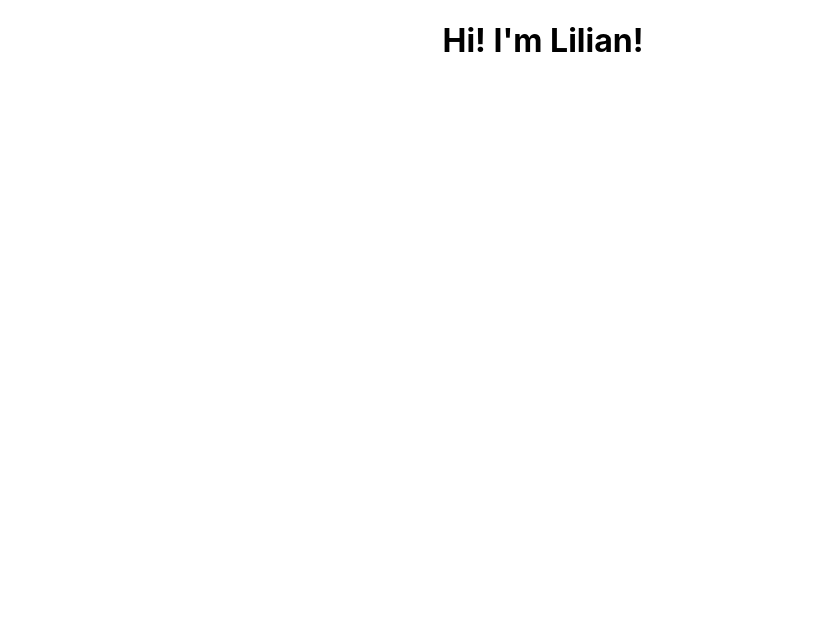
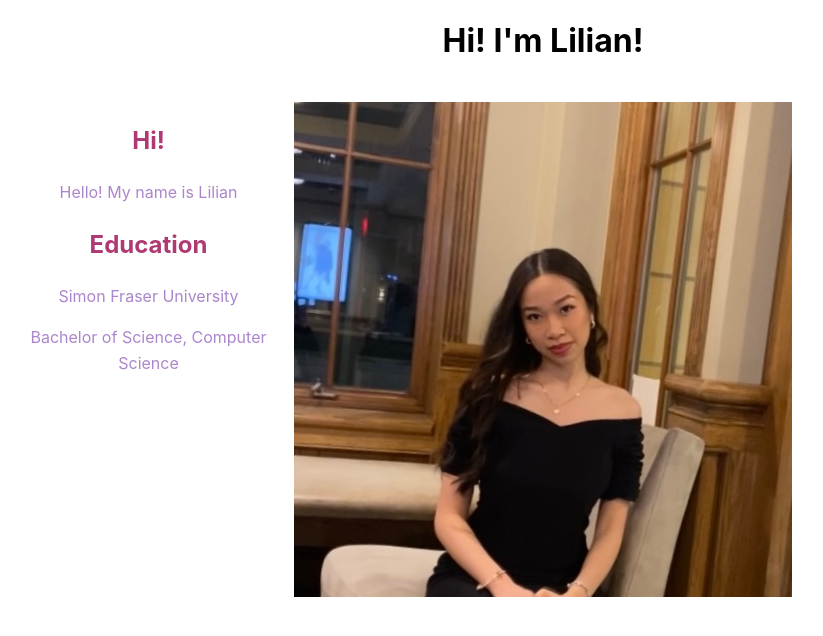
Before and after one commit to lilian-pham/lilian-pham.github.io, a React (Create React App) app: page / in a window 1280 px wide. Shown: the top 636 px of the page, without its empty margins (97-920 px from the left). Built offline with nearby package versions, Linux system fonts and the light colour scheme; the HTML template or start-up script is replaced by a standard one.

Commit message:
Created a main page with my education and name

```diff
--- a/src/App.js
+++ b/src/App.js
@@ -1,10 +1,14 @@
 import React from 'react';
 import './App.css';
 
+import MainPage from './pages/main';
+
 function App() {
+
   return (
     <div className="App">
       <h1> Hi! I'm Lilian! </h1>
+      <MainPage />
     </div>
   );
 }
--- a/src/pages/main.css
+++ b/src/pages/main.css
@@ -0,0 +1,28 @@
+.main-page {
+    display: grid;
+    grid-template-columns: 1fr 1fr 1fr;
+    gap: 20px;
+    padding: 20px;
+    color: #ab86cc;
+}
+
+.text-content {
+    margin-left: 50px;
+    padding-left: 50px;
+    line-height: 1.6;
+    padding-bottom: 20px;
+}
+
+h2 {
+    color: #af3972;
+}
+
+a {
+    color: #494949;
+    text-decoration: none;
+}
+
+a:hover {
+    text-decoration: underline;
+    color: #4b0a2a;
+}
--- a/src/pages/main.js
+++ b/src/pages/main.js
@@ -0,0 +1,24 @@
+import React from 'react';
+import './main.css';
+import profilepic from './images/profilepic.jpg';
+
+function MainPage() {
+    return (
+        <div className="main-page">
+
+            <div className="text-content">
+                <h2>Hi!</h2>
+                <p>Hello! My name is Lilian</p>
+
+                <h2>Education</h2>
+                <p>Simon Fraser University</p>
+                <p>Bachelor of Science, Computer Science</p>
+            </div>
+            <div class="images">
+                <img src={profilepic} alt="Lilian Pham Profile Picture"></img>
+            </div>
+        </div>
+    );
+}
+
+export default MainPage;
```
